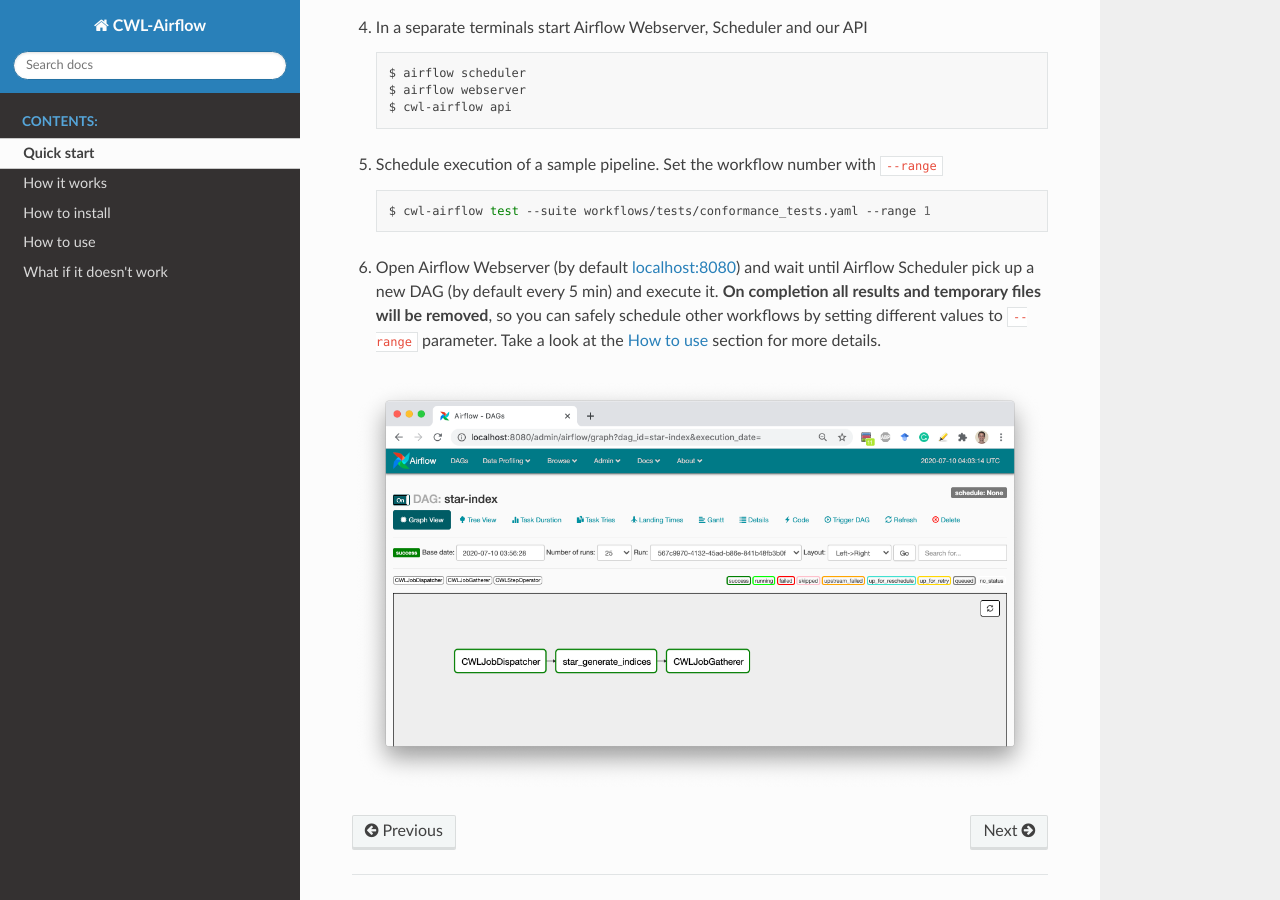
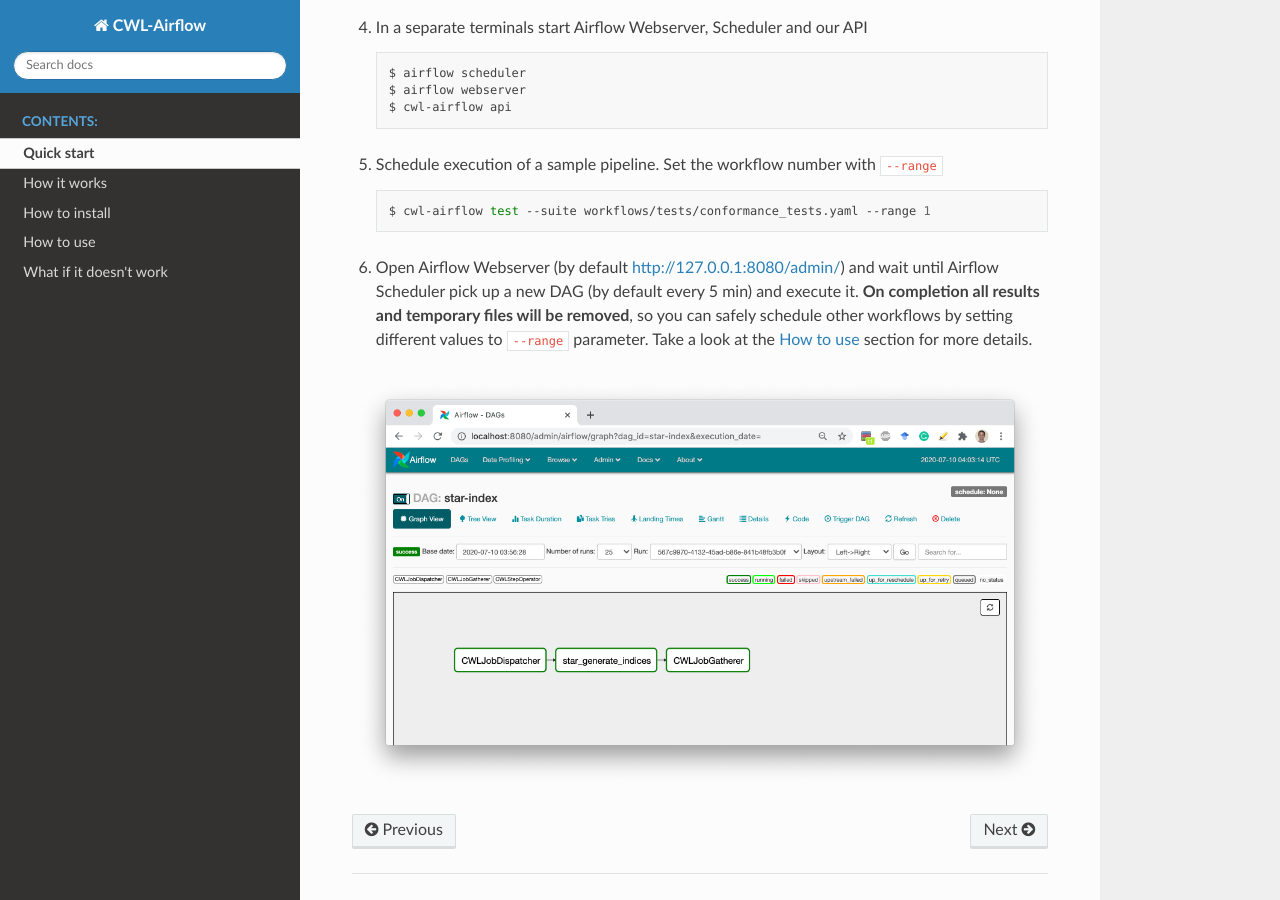
Before and after one commit to Barski-lab/cwl-airflow, a Sphinx documentation site: the page built from docs/readme/quick_start.md, in a window 1280 px wide and 900 px high, scrolled down 548 px. Built offline with Sphinx 7.4.7 and the Read the Docs theme 2.0.0, drawn with Linux system fonts in a browser that asks for light colours.

Commit message:
Fix links

````diff
--- a/docs/readme/quick_start.md
+++ b/docs/readme/quick_start.md
@@ -32,6 +32,6 @@
     $ cwl-airflow test --suite workflows/tests/conformance_tests.yaml --range 1
     ```
 
-6. Open Airflow Webserver (by default [localhost:8080](http://127.0.0.1:8080/admin/)) and wait until Airflow Scheduler pick up a new DAG (by default every 5 min) and execute it. **On completion all results and temporary files will be removed**, so you can safely schedule other workflows by setting different values to `--range` parameter. Take a look at the [How to use](./how_to_use.md) section for more details.
+6. Open Airflow Webserver (by default [http://127.0.0.1:8080/admin/](http://127.0.0.1:8080/admin/)) and wait until Airflow Scheduler pick up a new DAG (by default every 5 min) and execute it. **On completion all results and temporary files will be removed**, so you can safely schedule other workflows by setting different values to `--range` parameter. Take a look at the [How to use](./how_to_use.md) section for more details.
 
 ![](../images/screen.png)
````
Also changed, not shown: docs/readme/how_to_use.md (+1 -1 lines).
